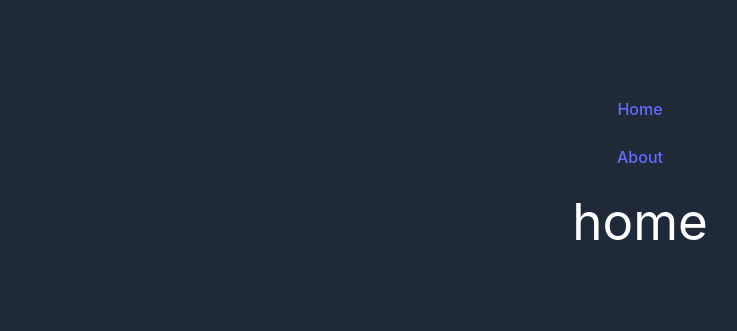
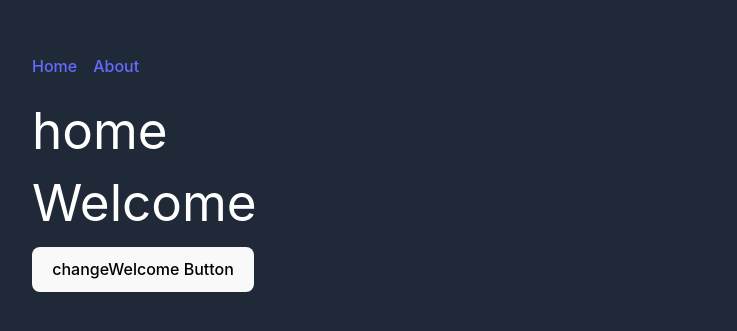
Before and after one commit to MohamedAhmed12/playaround-with-vue3, a Vue app: page / in a window 1280 px wide. Shown: the part 227-558 px from the top of the page, without its empty margins (0-737 px from the left). Built offline with nearby package versions, Linux system fonts and the light colour scheme.

Commit message:
script setup

```diff
--- a/index.html
+++ b/index.html
@@ -9,7 +9,7 @@
   </head>
   <body class="h-full grid place-items-center bg-gray-800 text-white">
 
-    <div id="app"></div>
+    <div id="app" class="w-full"></div>
     <script type="module" src="/src/main.js"></script>
   </body>
 </html>
--- a/src/App.vue
+++ b/src/App.vue
@@ -12,14 +12,15 @@ export default {
 
 <template>
   <!-- Options API -->
-  <div class="container grid gap-6">
+  <div class="container w-full grid gap-6">
     <!-- <Assignments /> -->
     <!-- <Panel/> -->
 
     <!-- Composition API -->
-        <router-link :to="{name:'home'}">Home</router-link>
-        <router-link :to="{name:'about'}">About</router-link>
-
+    <ul class="flex gap-4">
+      <router-link :to="{ name: 'home' }">Home</router-link>
+      <router-link :to="{ name: 'about' }">About</router-link>
+    </ul>
     <router-view />
   </div>
 </template>
--- /dev/null
+++ b/src/components/TheWelcome.vue
@@ -0,0 +1,14 @@
+<script setup>
+import { ref } from "vue";
+
+let welcomTxt = ref("Welcome");
+const changeWelcome = () => {
+  welcomTxt.value = "changed";
+};
+</script>
+
+
+<template>
+  <h1 class="my-4">{{ welcomTxt }}</h1>
+  <button @click="changeWelcome" class="text-black">changeWelcome Button</button>
+</template>
--- a/src/views/Home.vue
+++ b/src/views/Home.vue
@@ -1,3 +1,11 @@
+<script setup>
+import TheWelcome from "@/components/TheWelcome.vue";
+</script>
+
+
 <template>
+  <section class="flex flex-col items-start">
     <h1>home</h1>
+    <TheWelcome />
+  </section>
 </template>
```
